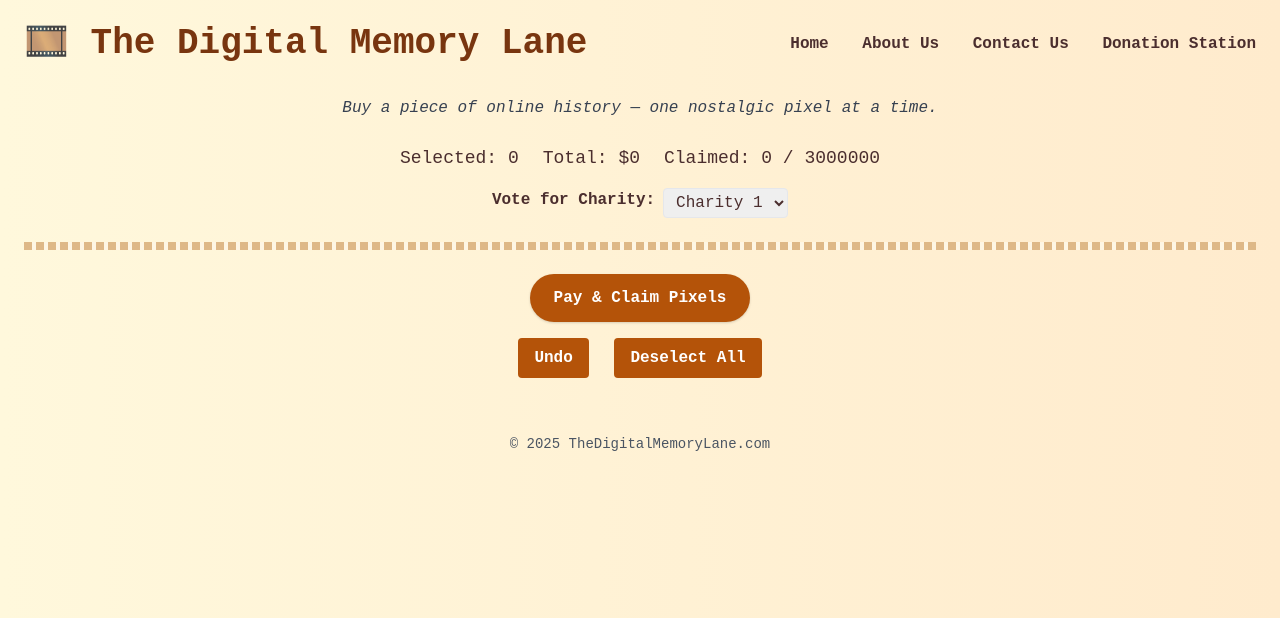
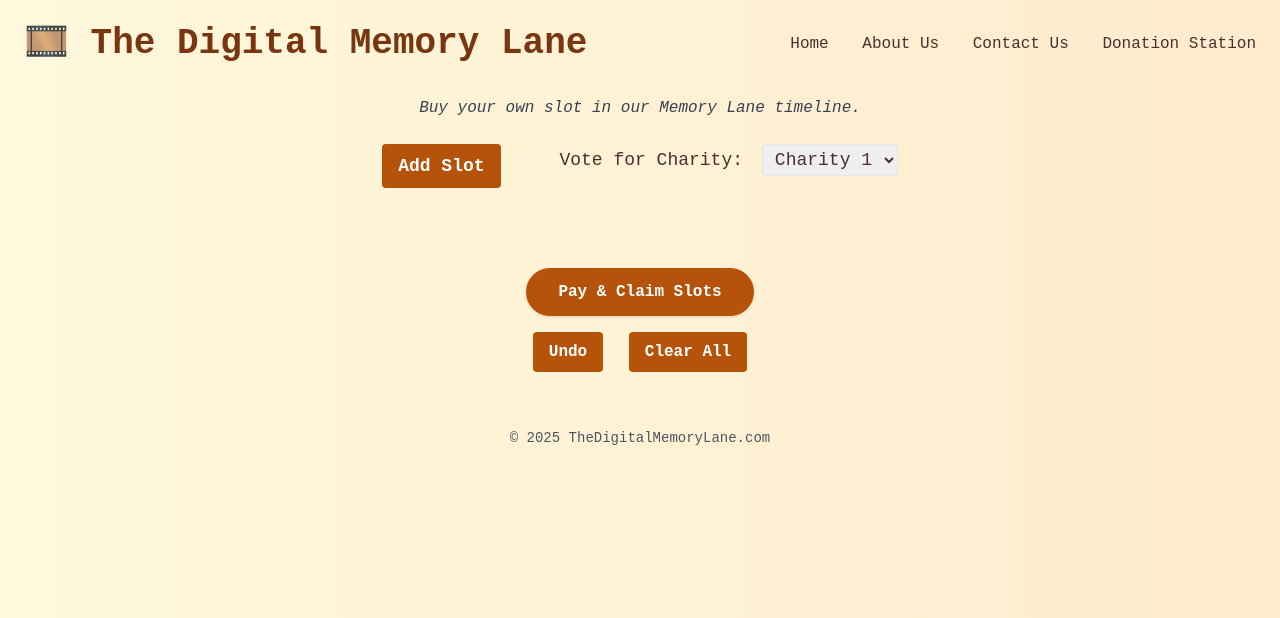
Before and after one commit to 5paresomechange55/TheDigitalMemoryLane, a Flask app: page / in a window 1280 px wide. Shown: the top 618 px of the page. Run offline with Flask 3, Linux system fonts and the light colour scheme; some libraries are stand-ins or nearby versions.

Commit message:
Update index.html

```diff
--- a/templates/index.html
+++ b/templates/index.html
@@ -6,51 +6,17 @@
   <title>The Digital Memory Lane</title>
   <link href="https://cdn.jsdelivr.net/npm/tailwindcss@2.2.19/dist/tailwind.min.css" rel="stylesheet">
   <script src="https://js.stripe.com/v3/"></script>
-  <script defer src="/static/grid.js"></script>
+  <script defer src="/static/timeline.js"></script>
   <style>
-    body {
-      font-family: 'Courier New', monospace;
-      background: linear-gradient(to right, #fff8dc, #ffebcd);
-      color: #4b2e2e;
-    }
-    .toolbar-link {
-      font-weight: bold;
-      color: #4b2e2e;
-    }
-    .toolbar-link:hover {
-      text-decoration: underline;
-      color: #8b4513;
-    }
-    #wrapper {
-      overflow: auto;
-      touch-action: pan-x pan-y;
-      -webkit-overflow-scrolling: touch;
-      border: 4px dashed #deb887;
-      background: #fef6e4;
-      max-height: 75vh;
-      max-width: 100%;
-    }
-    #grid {
-      display: grid;
-      grid-template-columns: repeat(1000, 1px);
-      grid-auto-rows: 1px;
-      position: relative;
-    }
-    .cell {
-      width: 1px;
-      height: 1px;
-      background: #fff;
-    }
-    .cell.selected {
-      background: #ff6347;
-    }
-    .cell.claimed {
-      background: #999;
-    }
+    body { font-family: 'Courier New', monospace; background: linear-gradient(to right,#fff8dc,#ffebcd); color:#4b2e2e; }
+    .toolbar-link:hover { text-decoration: underline; color: #8b4513; }
+    #timeline { display: flex; overflow-x: auto; gap: 1rem; padding: 1rem; }
+    .card { min-width: 200px; max-width: 200px; background: #fef6e4; border: 2px solid #deb887; border-radius: 8px; padding: 0.5rem; box-shadow: 2px 2px 5px rgba(0,0,0,0.2); flex-shrink: 0; }
+    .card img { width: 100%; height: auto; border-radius: 4px; }
+    .card.empty { display: flex; align-items: center; justify-content: center; height: 150px; background: #fff; border-style: dashed; cursor: pointer; color:#888; }
   </style>
 </head>
 <body class="p-6">
-  <!-- Toolbar -->
   <nav class="flex justify-between items-center mb-8">
     <h1 class="text-4xl font-bold text-yellow-900">🎞️ The Digital Memory Lane</h1>
     <div class="space-x-6">
@@ -61,39 +27,34 @@
     </div>
   </nav>
 
-  <!-- Info -->
-  <p class="text-center italic text-gray-700 mb-6">Buy a piece of online history — one nostalgic pixel at a time.</p>
-  <div class="flex justify-center gap-6 mb-4 text-lg">
-    <div>Selected: <span id="pixelCount">0</span></div>
-    <div>Total: $<span id="totalPrice">0</span></div>
-    <div>Claimed: <span id="claimedPixels">0</span> / 3000000</div>
-  </div>
-  <div class="flex justify-center mb-6">
-    <label for="charitySelect" class="mr-2 font-semibold">Vote for Charity:</label>
-    <select id="charitySelect" class="border px-2 py-1 rounded">
-      <option value="charity1">Charity 1</option>
-      <option value="charity2">Charity 2</option>
-      <option value="charity3">Charity 3</option>
-      <option value="charity4">Charity 4</option>
-    </select>
+  <p class="text-center italic text-gray-700 mb-6">Buy your own slot in our Memory Lane timeline.</p>
+
+  <!-- Controls -->
+  <div class="flex justify-center gap-6 mb-6 text-lg">
+    <button id="addSlot" class="bg-yellow-700 hover:bg-yellow-800 text-white font-bold py-2 px-4 rounded">Add Slot</button>
+    <p>&nbsp;</p>
+    <div>
+      <label for="charitySelect">Vote for Charity:</label>
+      <select id="charitySelect" class="border px-2 py-1 rounded ml-2">
+        <option value="charity1">Charity 1</option>
+        <option value="charity2">Charity 2</option>
+        <option value="charity3">Charity 3</option>
+        <option value="charity4">Charity 4</option>
+      </select>
+    </div>
   </div>
 
-  <!-- Grid of pixels -->
-  <div id="wrapper">
-    <div id="grid"></div>
-  </div>
+  <div id="timeline"></div>
 
-  <!-- Controls -->
   <div class="flex flex-col items-center space-y-4 my-6">
-    <button id="payButton" class="bg-yellow-700 hover:bg-yellow-800 text-white font-bold py-3 px-6 rounded-full shadow">Pay & Claim Pixels</button>
+    <button id="payButton" class="bg-yellow-700 hover:bg-yellow-800 text-white font-bold py-3 px-8 rounded-full shadow">Pay & Claim Slots</button>
     <div class="space-x-4">
       <button id="undoButton" class="bg-yellow-700 hover:bg-yellow-800 text-white font-bold py-2 px-4 rounded">Undo</button>
-      <button id="deselectAllButton" class="bg-yellow-700 hover:bg-yellow-800 text-white font-bold py-2 px-4 rounded">Deselect All</button>
+      <button id="deselectAllButton" class="bg-yellow-700 hover:bg-yellow-800 text-white font-bold py-2 px-4 rounded">Clear All</button>
     </div>
     <p id="errorMessage" class="text-red-600 text-sm"></p>
   </div>
 
-  <!-- Footer -->
-  <footer class="text-center text-sm text-gray-600 mt-10">&copy; 2025 TheDigitalMemoryLane.com</footer>
+  <footer class="text-center text-sm text-gray-600 mt-10">© 2025 TheDigitalMemoryLane.com</footer>
 </body>
 </html>
```
